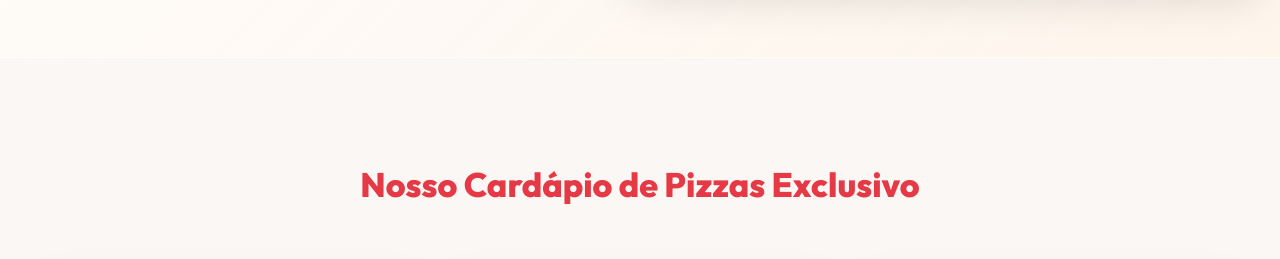
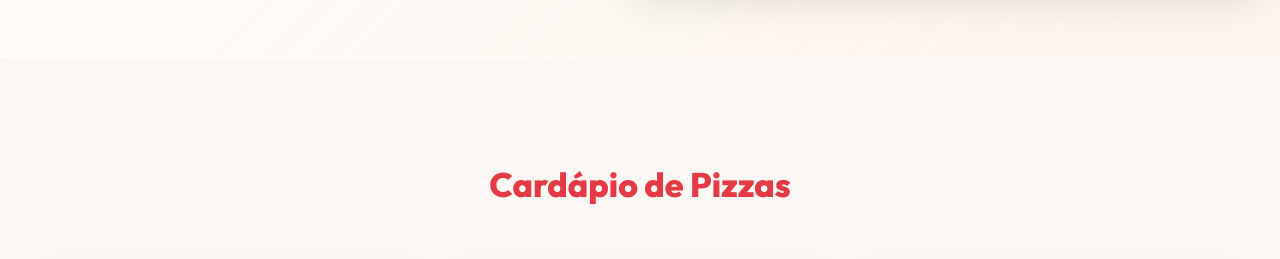
Before and after one commit to FelipeNascimento-dev/menu-pizzaria, a plain HTML site: page index.html in a window 1280 px wide. Shown: the part 693-952 px from the top of the page. Drawn offline with Linux system fonts and the light colour scheme.

Commit message:
feat: ajuste texto

```diff
--- a/index.html
+++ b/index.html
@@ -57,7 +57,7 @@
     </section>
 
     <section id="menu" style="padding: 100px 20px;">
-        <h2 class="section-title" id="pizzas">Nosso Cardápio de Pizzas Exclusivo</h2>
+        <h2 class="section-title" id="pizzas">Cardápio de Pizzas</h2>
         <div class="menu-grid" id="menu-pizzas"></div>
 
         <h2 class="section-title" id="esfihas" style="margin-top:120px;">Cardápio de Esfihas</h2>
```
